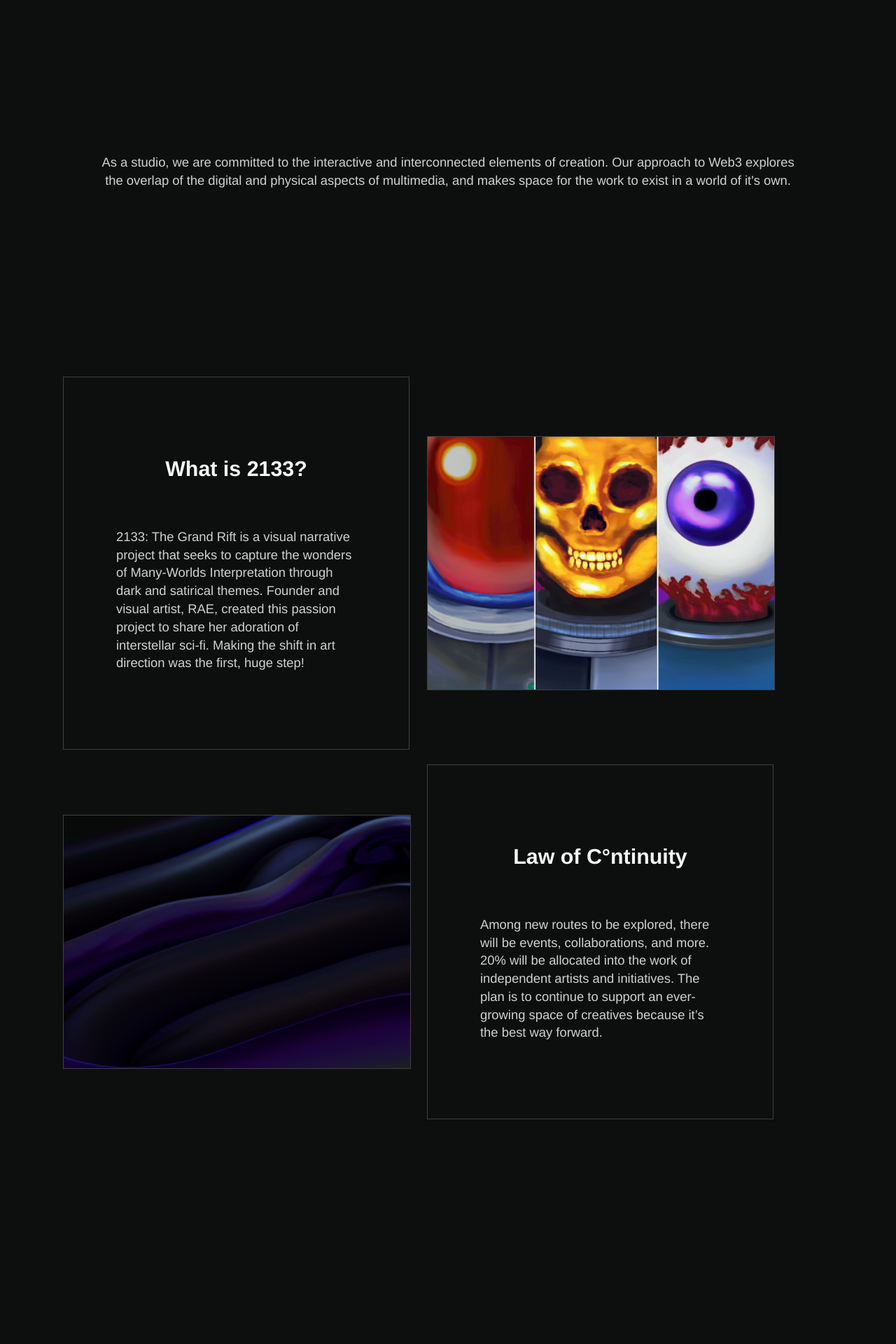
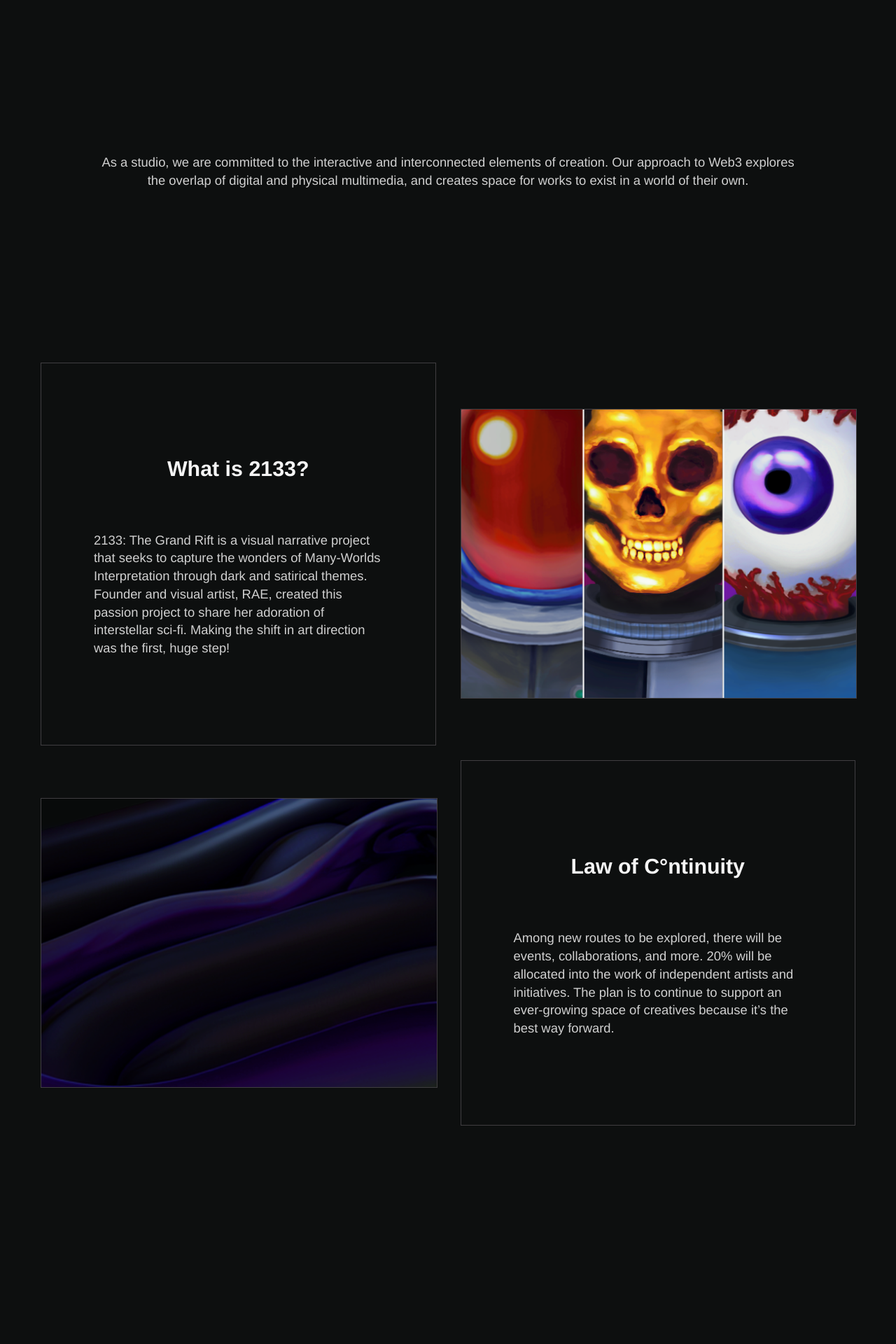
Before and after one commit to Temperedfire/continuum, a Jekyll site: the page built from index.html, in a window 1280 px wide. Shown: the part 660-2580 px from the top of the page at 70% size. Built offline with Jekyll 4.4.1, drawn with Linux system fonts in a browser that asks for light colours.

Commit message:
updated landing page

```diff
--- a/_sass/layout.scss
+++ b/_sass/layout.scss
@@ -3,15 +3,14 @@
 	margin: 0 auto;
 }
 
-@media screen and (min-width: 80rem) {
 .landingtext-container {
 	max-width: 750px;
 	vertical-align: middle;
-	line-height: 80px;
+	line-height: 90px;
 	margin: 15 auto;
-	padding: 90px 75px;
+	padding: 105px 75px;
+	text-align: left;
 	}
-}
 
 .border-text {
 	border: .5px solid #403e41;
@@ -43,7 +42,7 @@
 	border: .5px solid #403e41;
 }
 
-@media screen and (min-width: 80rem) {
+@media screen and (min-width: 60rem) {
 .grid-flex {
 		max-width: 1600px;
 		display: grid;
@@ -51,7 +50,6 @@
 		grid-template-rows: 1fr;
 		gap: 35px;
 		margin: 15 auto;
-		padding: 20px;
 		position: relative;
 	}
 
@@ -60,22 +58,24 @@
 	}
 }
 
-/* Extra small devices (phones, 600px and down) */
-@media only screen and (max-width: 540px) {
+/* Extra small devices (phones, 640px and down) */
+@media only screen and (max-width: 640px) {
 	.landingtext-container {
-		min-width: 15rem;
-		max-height: 30rem;
+		min-width: 15px;
+		max-height: 5%;
 		font-size: 12px;
-		padding: 40px 35px;
+		padding: 35px;
 		margin: auto;
+	}
+	.grid-flex {
+		grid-template-rows: 10%;
+		grid-template-columns: 50% 50%;
 	}
 }
 
-/* Medium devices (phones, 640px and down) */
-@media only screen and (min-width: 560px) {
+/* Medium devices (phones, 600px and up) */
+@media only screen and (min-width: 600px) {
 	.grid-flex {
-		grid-template-columns: 45% 45%;
-		gap: 25px;
 		row-gap: 2%;
 		min-width: 50%;
 		align-items: center;
@@ -117,7 +117,7 @@ header {
 
 .content {
 	background: #0D0F0F;
-	padding: 1px 50px 175px 50px;
+	padding: 1px 38px 175px 38px;
 	position: relative;
 }
 
--- a/contact.html
+++ b/contact.html
@@ -23,5 +23,4 @@ description: >-
 
 	<div class="contact-details"></div>
 </div>
-<div class="dramatic-spacing"></div>
 </section>
--- a/index.html
+++ b/index.html
@@ -27,7 +27,7 @@ description: Creative space motivated by exploration.
 <section>
 	<div class="hover-section">
 	<p class="subtext editable">As a studio, we are committed to the interactive and interconnected elements of creation. Our approach to Web3
-		explores the overlap of the digital and physical aspects of multimedia, and makes space for the work to exist in a world of it's own.
+		explores the overlap of digital and physical multimedia, and creates space for works to exist in a world of their own.
 			</p></div>
 			<section></section>
 
```
